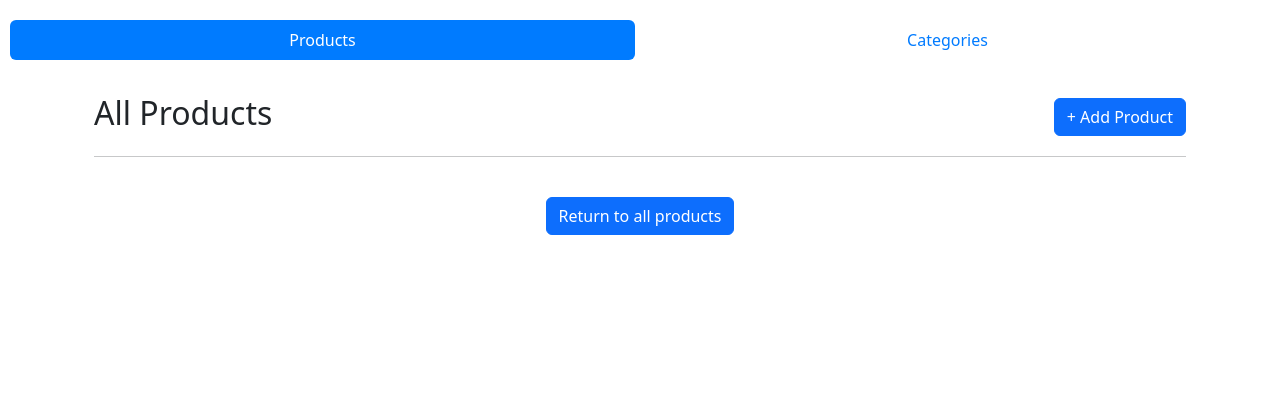
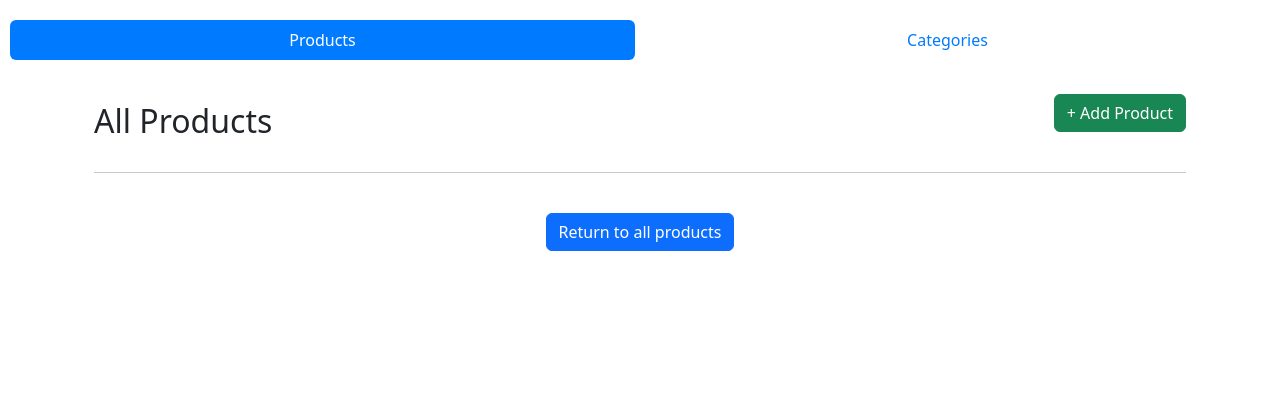
Before and after one commit to AhmedMazenNn/DjangoMart, a Django app: page /all_products/ in a window 1280 px wide. Shown: the top 420 px of the page. Run offline with Django 4.2, Linux system fonts and the light colour scheme; data that the repository does not hold is empty.

Commit message:
updated style

```diff
--- a/Products-lab/templates/all_categories.html
+++ b/Products-lab/templates/all_categories.html
@@ -4,7 +4,7 @@
 <div class="container my-5">
     <div class="d-flex justify-content-between align-items-center">
         <h2>All Categories</h2>
-        <a href="{% url 'add_category' %}" class="btn btn-primary">+ Add Category</a>
+        <a href="{% url 'add_category' %}" class="btn btn-success mb-4">+ Add Category</a>
     </div>
 
     <div class="d-flex flex-wrap gap-3 justify-content-center">
--- a/Products-lab/templates/all_products.html
+++ b/Products-lab/templates/all_products.html
@@ -4,7 +4,7 @@
 <div class="container mt-4">
     <div class="d-flex justify-content-between align-items-center">
         <h2>All Products</h2>
-        <a href="{% url 'add_product' %}" class="btn btn-primary">+ Add Product</a>
+        <a href="{% url 'add_product' %}" class="btn btn-success mb-4">+ Add Product</a>
     </div>
     <hr>
 
```
